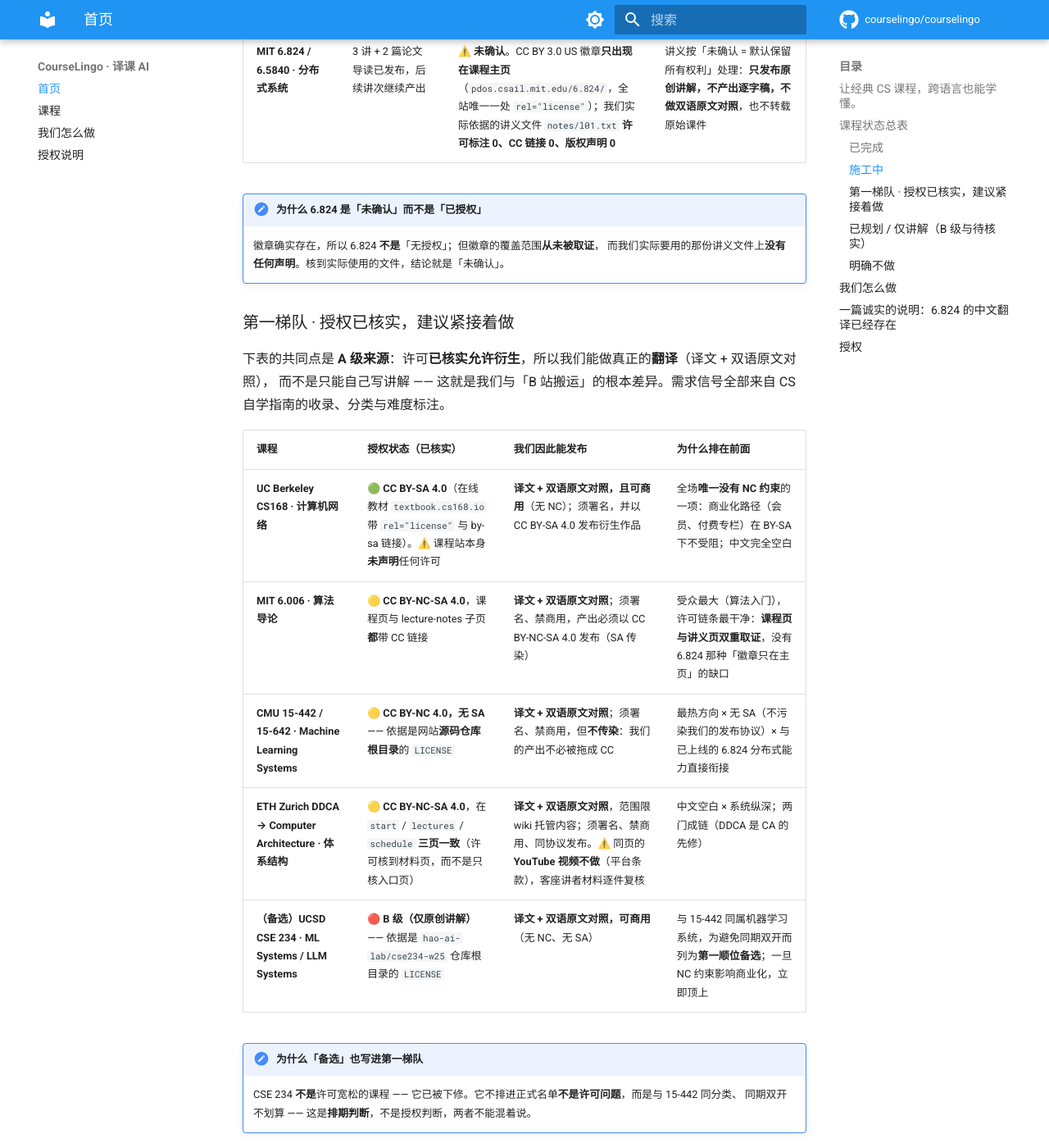
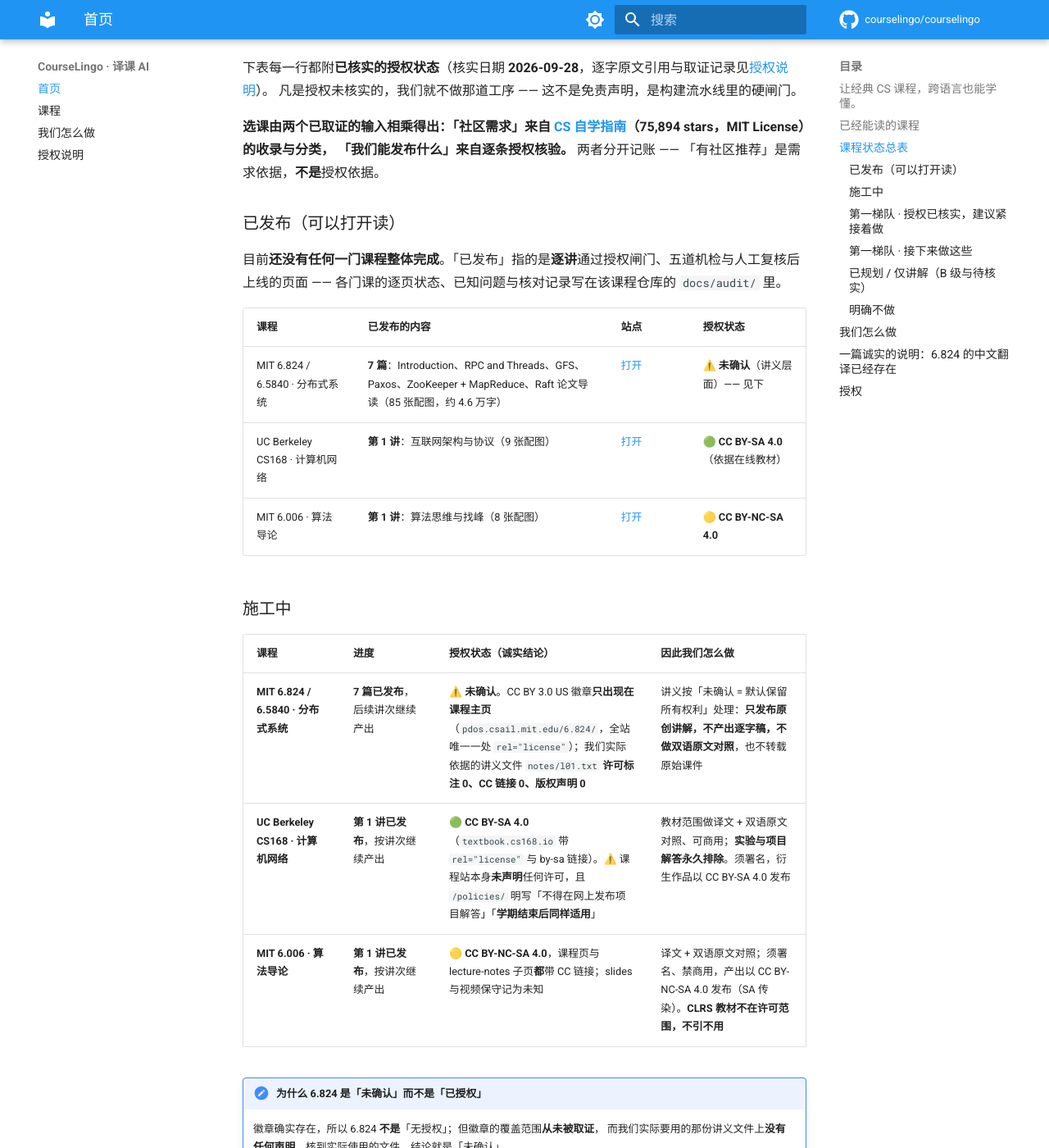
Before and after one commit to courselingo/courselingo.github.io, an MkDocs documentation site: the page built from docs/index.md, in a window 1280 px wide and 1400 px high, scrolled down 1194 px. Shown: the whole window at 82% size. Built offline with MkDocs 1.6.1 and Material for MkDocs 9.7.7, drawn with Linux system fonts in a browser that asks for light colours; comment, search, counter and statistics services are not loaded; some of the changed text lies outside the part shown.

Commit message:
feat(org): 主页反映真实进度 + 补上通往课程站的链接
此前主页有两个实际问题：

1. **没有任何通往课程站的链接。** 课程只在表格里以纯文本出现，
   访客从主页走不到任何一门课。
2. **状态是旧的。** 说 6.824「3 讲」，实际已上线 7 篇（5 讲 + 2 篇论文导读）；
   说 CS168 与 MIT 6.006 是「第一梯队 · 建议紧接着做」，
   而它们的第 1 讲其实已经上线了。

改动：
* 新增「已经能读的课程」区块，三门课各给可点击链接与「能读什么」
  （7 篇 / 第 1 讲 + 图数），并说明**逐讲交付**：只有第 1 讲 ≠ 半成品
* 「已完成」改名「已发布」，按逐讲口径列出 9 篇页面、102 张配图、约 5.4 万汉字
* CS168 与 MIT 6.006 从「接下来做」移入「施工中」，各写清授权结论与做法
* 第一梯队只留 CMU 15-442 与 ETH DDCA，并点明两件容易搞混的事：
  「无 SA」不等于「可自由授权」，NC 随译文传递；
  「备选」不是「许可宽松」，CSE 234 已被下修
* courses.md 同步：5 讲 + 2 篇，补站点链接，修掉表格里的旧口径

本地 mkdocs build --strict 通过。

```diff
--- a/docs/index.md
+++ b/docs/index.md
@@ -10,6 +10,22 @@ CourseLingo（课语 AI）用 AI 把经典计算机科学课程翻译并**讲解
 <a class="md-button md-button--primary" href="https://github.com/courselingo/courselingo">平台主仓库 · courselingo/courselingo</a>
 <a class="md-button" href="courses.md">课程状态总表</a>
 </p>
+
+## 已经能读的课程 {#live}
+
+**下面每一门都是可以直接打开读的站点**，不是预告。每讲都过五道机检（授权、文风、内容、配图、构建）
+加两道人工闸门（**非作者**事实核对、配图视觉复核）。
+
+| 课程 | 能读什么 | 打开 |
+| --- | --- | --- |
+| **MIT 6.824 / 6.5840 · 分布式系统** | **7 篇**：Introduction、RPC and Threads、GFS、Paxos、ZooKeeper，加 MapReduce 与 Raft 两篇论文导读 | [courselingo.github.io/mit-6.5840](https://courselingo.github.io/mit-6.5840/) |
+| **UC Berkeley CS168 · 计算机网络** | **第 1 讲**：互联网架构与协议（9 张图） | [courselingo.github.io/cs168](https://courselingo.github.io/cs168/) |
+| **MIT 6.006 · 算法导论** | **第 1 讲**：算法思维与找峰（8 张图） | [courselingo.github.io/mit-6.006](https://courselingo.github.io/mit-6.006/) |
+
+!!! note "为什么有的课只有第 1 讲"
+    我们把**每一讲**都当成独立交付物：过完全部闸门才发布，而不是先把整门课翻完再一起审。
+    所以你会看到「只有第 1 讲」的课程 —— 那是**已完成的第 1 讲**，不是半成品。
+    各门课的**逐页状态、已知问题与核对记录**都写在该课程仓库的 `docs/audit/` 里。
 
 !!! warning "非官方 · 社区项目"
     CourseLingo 是社区项目，与 MIT、UC Berkeley、CMU、Stanford 等**任何院校均无隶属关系**，
@@ -24,19 +40,25 @@ CourseLingo（课语 AI）用 AI 把经典计算机科学课程翻译并**讲解
 **选课由两个已取证的输入相乘得出：「社区需求」来自 [CS 自学指南](https://github.com/pkuflyingpig/cs-self-learning)（75,894 stars，MIT License）的收录与分类，
 「我们能发布什么」来自逐条授权核验。** 两者分开记账 —— 「有社区推荐」是需求依据，**不是**授权依据。
 
-### 已完成
+### 已发布（可以打开读）
 
-目前**还没有任何一门课程整体完成**。这里的「已完成」指的是已经通过授权闸门、机检与人工复核并发布的材料。
+目前**还没有任何一门课程整体完成**。「已发布」指的是**逐讲**通过授权闸门、五道机检与人工复核后上线的页面 ——
+各门课的逐页状态、已知问题与核对记录写在该课程仓库的 `docs/audit/` 里。
 
-| 课程 | 已完成的内容 | 授权状态 |
-| --- | --- | --- |
-| MIT 6.824 / 6.5840 · 分布式系统 | 3 讲（Introduction、RPC and Threads、GFS）+ 2 篇论文导读（MapReduce、Raft） | ⚠️ **未确认**（讲义层面）—— 见下方「施工中」 |
+| 课程 | 已发布的内容 | 站点 | 授权状态 |
+| --- | --- | --- | --- |
+| MIT 6.824 / 6.5840 · 分布式系统 | **7 篇**：Introduction、RPC and Threads、GFS、Paxos、ZooKeeper + MapReduce、Raft 论文导读（85 张配图，约 4.6 万字） | [打开](https://courselingo.github.io/mit-6.5840/) | ⚠️ **未确认**（讲义层面）—— 见下 |
+| UC Berkeley CS168 · 计算机网络 | **第 1 讲**：互联网架构与协议（9 张配图） | [打开](https://courselingo.github.io/cs168/) | 🟢 **CC BY-SA 4.0**（依据在线教材） |
+| MIT 6.006 · 算法导论 | **第 1 讲**：算法思维与找峰（8 张配图） | [打开](https://courselingo.github.io/mit-6.006/) | 🟡 **CC BY-NC-SA 4.0** |
 
 ### 施工中
 
 | 课程 | 进度 | 授权状态（诚实结论） | 因此我们怎么做 |
 | --- | --- | --- | --- |
-| **MIT 6.824 / 6.5840 · 分布式系统** | 3 讲 + 2 篇论文导读已发布，后续讲次继续产出 | ⚠️ **未确认**。CC BY 3.0 US 徽章**只出现在课程主页**（`pdos.csail.mit.edu/6.824/`，全站唯一一处 `rel="license"`）；我们实际依据的讲义文件 `notes/l01.txt` **许可标注 0、CC 链接 0、版权声明 0** | 讲义按「未确认 = 默认保留所有权利」处理：**只发布原创讲解，不产出逐字稿，不做双语原文对照**，也不转载原始课件 |
+| **MIT 6.824 / 6.5840 · 分布式系统** | **7 篇已发布**，后续讲次继续产出 | ⚠️ **未确认**。CC BY 3.0 US 徽章**只出现在课程主页**（`pdos.csail.mit.edu/6.824/`，全站唯一一处 `rel="license"`）；我们实际依据的讲义文件 `notes/l01.txt` **许可标注 0、CC 链接 0、版权声明 0** | 讲义按「未确认 = 默认保留所有权利」处理：**只发布原创讲解，不产出逐字稿，不做双语原文对照**，也不转载原始课件 |
+| **UC Berkeley CS168 · 计算机网络** | **第 1 讲已发布**，按讲次继续产出 | 🟢 **CC BY-SA 4.0**（`textbook.cs168.io` 带 `rel="license"` 与 by-sa 链接）。⚠️ 课程站本身**未声明**任何许可，且 `/policies/` 明写「不得在网上发布项目解答」「**学期结束后同样适用**」 | 教材范围做译文 + 双语原文对照、可商用；**实验与项目解答永久排除**。须署名，衍生作品以 CC BY-SA 4.0 发布 |
+| **MIT 6.006 · 算法导论** | **第 1 讲已发布**，按讲次继续产出 | 🟡 **CC BY-NC-SA 4.0**，课程页与 lecture-notes 子页**都**带 CC 链接；slides 与视频保守记为未知 | 译文 + 双语原文对照；须署名、禁商用，产出以 CC BY-NC-SA 4.0 发布（SA 传染）。**CLRS 教材不在许可范围，不引不用** |
+
 
 !!! note "为什么 6.824 是「未确认」而不是「已授权」"
     徽章确实存在，所以 6.824 **不是**「无授权」；但徽章的覆盖范围**从未被取证**，
@@ -44,20 +66,26 @@ CourseLingo（课语 AI）用 AI 把经典计算机科学课程翻译并**讲解
 
 ### 第一梯队 · 授权已核实，建议紧接着做
 
+### 第一梯队 · 接下来做这些
+
 下表的共同点是 **A 级来源**：许可**已核实允许衍生**，所以我们能做真正的**翻译**（译文 + 双语原文对照），
 而不是只能自己写讲解 —— 这就是我们与「B 站搬运」的根本差异。需求信号全部来自 CS 自学指南的收录、分类与难度标注。
 
+> **CS168 与 MIT 6.006 已从本表移出** —— 它们的第 1 讲已经上线，现在列在[施工中](#course-status)里。
+
 | 课程 | 授权状态（已核实） | 我们因此能发布 | 为什么排在前面 |
 | --- | --- | --- | --- |
-| **UC Berkeley CS168 · 计算机网络** | 🟢 **CC BY-SA 4.0**（在线教材 `textbook.cs168.io` 带 `rel="license"` 与 by-sa 链接）。⚠️ 课程站本身**未声明**任何许可 | **译文 + 双语原文对照，且可商用**（无 NC）；须署名，并以 CC BY-SA 4.0 发布衍生作品 | 全场**唯一没有 NC 约束**的一项：商业化路径（会员、付费专栏）在 BY-SA 下不受阻；中文完全空白 |
-| **MIT 6.006 · 算法导论** | 🟡 **CC BY-NC-SA 4.0**，课程页与 lecture-notes 子页**都**带 CC 链接 | **译文 + 双语原文对照**；须署名、禁商用，产出必须以 CC BY-NC-SA 4.0 发布（SA 传染） | 受众最大（算法入门），许可链条最干净：**课程页与讲义页双重取证**，没有 6.824 那种「徽章只在主页」的缺口 |
-| **CMU 15-442 / 15-642 · Machine Learning Systems** | 🟡 **CC BY-NC 4.0，无 SA** —— 依据是网站**源码仓库根目录**的 `LICENSE` | **译文 + 双语原文对照**；须署名、禁商用，但**不传染**：我们的产出不必被拖成 CC | 最热方向 × 无 SA（不污染我们的发布协议）× 与已上线的 6.824 分布式能力直接衔接 |
+| **CMU 15-442 / 15-642 · Machine Learning Systems** | 🟡 **CC BY-NC 4.0，无 SA** —— 依据是网站**源码仓库根目录**的 `LICENSE`。**NC 随译文传递** | **译文 + 双语原文对照**；须署名、禁商用，但**不传染**：我们的产出不必被拖成 CC | 最热方向 × 无 SA（不污染我们的发布协议）× 与已上线的 6.824 分布式能力直接衔接 |
 | **ETH Zurich DDCA → Computer Architecture · 体系结构** | 🟡 **CC BY-NC-SA 4.0**，在 `start` / `lectures` / `schedule` **三页一致**（许可核到材料页，而不是只核入口页） | **译文 + 双语原文对照**，范围限 wiki 托管内容；须署名、禁商用、同协议发布。⚠️ 同页的 **YouTube 视频不做**（平台条款），客座讲者材料逐件复核 | 中文空白 × 系统纵深；两门成链（DDCA 是 CA 的先修） |
-| **（备选）UCSD CSE 234 · ML Systems / LLM Systems** | 🔴 **B 级（仅原创讲解）**—— 依据是 `hao-ai-lab/cse234-w25` 仓库根目录的 `LICENSE` | **译文 + 双语原文对照，可商用**（无 NC、无 SA） | 与 15-442 同属机器学习系统，为避免同期双开而列为**第一顺位备选**；一旦 NC 约束影响商业化，立即顶上 |
+| **（备选）UCSD CSE 234 · ML Systems / LLM Systems** | 🔴 **B 级（仅原创讲解）**—— 仓库根目录的 `LICENSE` 授的是**网站模板软件**，不是课程内容；GitHub 自身判 `NOASSERTION` | **只能原创讲解**；不逐字稿、不做原文对照 | 与 15-442 同属机器学习系统，为避免同期双开而列为**第一顺位备选** |
 
-!!! note "为什么「备选」也写进第一梯队"
-    CSE 234 **不是**许可宽松的课程 —— 它已被下修。它不排进正式名单**不是许可问题**，而是与 15-442 同分类、
-    同期双开不划算 —— 这是**排期判断**，不是授权判断，两者不能混着说。
+!!! note "两点容易搞混的事"
+    **「无 SA」不等于「可自由授权」。** NC 条款**随译文传递**：CMU 15-442 没有 ShareAlike，
+    但它的 NC 仍然约束我们的产出，所以「不传染」说的只是**不强制同协议**，不是**不受约束**。
+
+    **「备选」不是「许可宽松」。** CSE 234 已被**下修**到 B 级 —— 它不排进正式名单**不是许可问题**，
+    而是与 15-442 同分类、同期双开不划算：这是**排期判断**，不是授权判断，两者不能混着说。
+
 
 ### 已规划 / 仅讲解（B 级与待核实）
 
```
Also changed, not shown: docs/courses.md (+15 -7 lines).
